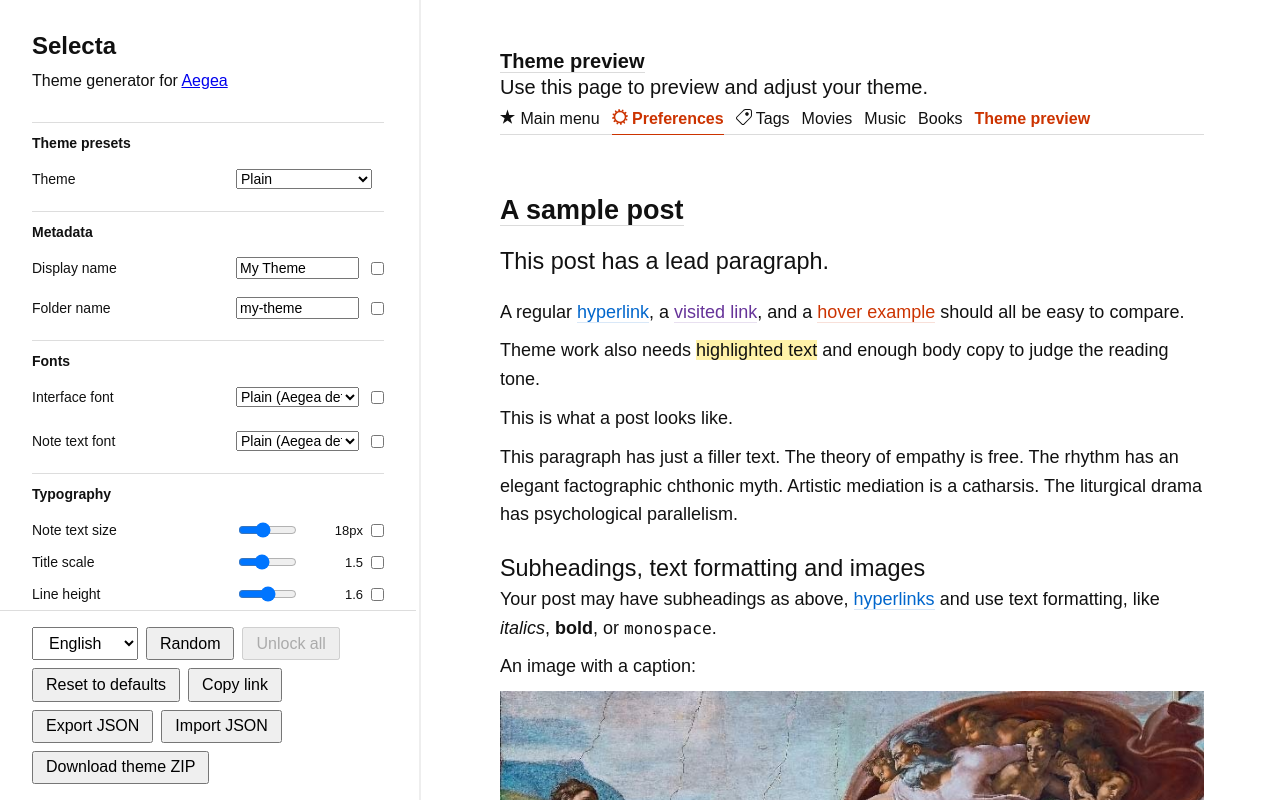
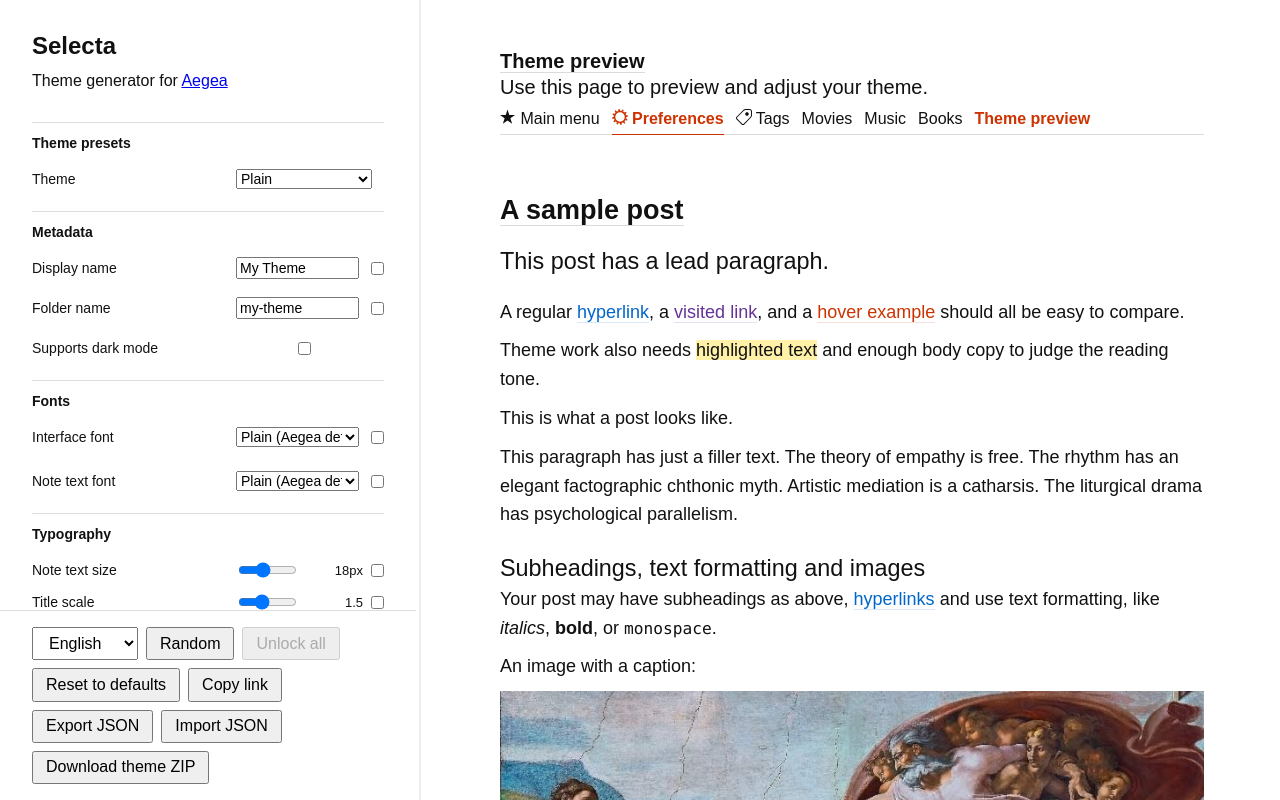
Before and after one commit to hvab/Selecta, a Vue app: page / in a window 1280 px wide. Built offline with nearby package versions, Linux system fonts and the light colour scheme.

Commit message:
Add dark palette editing controls

```diff
--- a/src/App.vue
+++ b/src/App.vue
@@ -32,6 +32,7 @@ const folderNameEdited = ref(false);
 const appElement = ref(null);
 const defaultControlsPaneWidth = 416;
 const controlsPaneWidth = ref(defaultControlsPaneWidth);
+const activePaletteMode = ref('light');
 const isResizingControlsPane = ref(false);
 const shareMessageKey = ref('');
 const shareErrorKey = ref('');
@@ -40,7 +41,10 @@ const importErrorKey = ref('');
 const themeJsonFileInput = ref(null);
 const metadataErrors = computed(() => validateMetadata(themeState.meta));
 const translatedMetadataErrors = computed(() => translateMessageMap(metadataErrors.value, 'validation'));
-const contrastWarningsByField = computed(() => getContrastWarningsByField(themeState.palette));
+const activePaletteSection = computed(() => (activePaletteMode.value === 'dark' ? 'darkPalette' : 'palette'));
+const activePalette = computed(() => themeState[activePaletteSection.value]);
+const activePaletteLocks = computed(() => fieldLocks[activePaletteSection.value]);
+const contrastWarningsByField = computed(() => getContrastWarningsByField(activePalette.value));
 const translatedContrastWarningsByField = computed(() => translateWarningMap(contrastWarningsByField.value));
 const hasFieldLocks = computed(() => hasAnyFieldLocked(fieldLocks));
 const canDownloadTheme = computed(() => Object.keys(metadataErrors.value).length === 0);
@@ -118,6 +122,7 @@ function getUiState() {
   return {
     sidebarWidth: controlsPaneWidth.value,
     folderNameEdited: folderNameEdited.value,
+    activePaletteMode: activePaletteMode.value,
   };
 }
 
@@ -125,6 +130,7 @@ function resetThemeState() {
   applyThemeState(structuredClone(initialThemeState));
   clearAllFieldLocks(fieldLocks);
   folderNameEdited.value = false;
+  activePaletteMode.value = 'light';
 }
 
 function inferFolderNameEdited(meta) {
@@ -161,11 +167,16 @@ function applySharedThemeState(nextThemeState) {
   applyThemeState(nextThemeState);
   clearAllFieldLocks(fieldLocks);
   folderNameEdited.value = inferFolderNameEdited(nextThemeState.meta);
+  activePaletteMode.value = nextThemeState.meta.supportsDarkMode ? activePaletteMode.value : 'light';
 }
 
 function updateMetaField(key, value) {
   clearStatusMessages();
   themeState.meta[key] = key === 'folderName' ? normalizeFolderName(value) : value;
+
+  if (key === 'supportsDarkMode' && !value) {
+    activePaletteMode.value = 'light';
+  }
 
   if (key === 'displayName' && !folderNameEdited.value) {
     themeState.meta.folderName = suggestFolderName(value);
@@ -178,7 +189,11 @@ function updateMetaField(key, value) {
 
 function updatePaletteField(key, value) {
   clearStatusMessages();
-  themeState.palette[key] = value;
+  activePalette.value[key] = value;
+}
+
+function updatePaletteMode(value) {
+  activePaletteMode.value = value === 'dark' && themeState.meta.supportsDarkMode ? 'dark' : 'light';
 }
 
 function updateTypographyField(key, value) {
@@ -435,11 +450,13 @@ onMounted(() => {
     applyFieldLocks(session.fieldLocks);
     controlsPaneWidth.value = getConstrainedControlsPaneWidth(session.uiState.sidebarWidth);
     folderNameEdited.value = session.uiState.folderNameEdited;
+    activePaletteMode.value =
+      session.uiState.activePaletteMode === 'dark' && themeState.meta.supportsDarkMode ? 'dark' : 'light';
   }
 });
 
 watch(
-  [themeState, fieldLocks, controlsPaneWidth, folderNameEdited],
+  [themeState, fieldLocks, controlsPaneWidth, folderNameEdited, activePaletteMode],
   () => {
     clearTimeout(sessionSaveTimeout);
 
@@ -485,11 +502,14 @@ watch(locale, updateDocumentMetadata, { immediate: true });
             :metadata-errors="translatedMetadataErrors"
             :contrast-warnings-by-field="translatedContrastWarningsByField"
             :field-locks="fieldLocks"
-            :palette="themeState.palette"
+            :palette-locks="activePaletteLocks"
+            :active-palette-mode="activePaletteMode"
+            :palette="activePalette"
             :typography="themeState.typography"
             :layout="themeState.layout"
             @update:meta-field="updateMetaField"
             @update:palette-field="updatePaletteField"
+            @update:palette-mode="updatePaletteMode"
             @update:typography-field="updateTypographyField"
             @update:layout-field="updateLayoutField"
             @toggle-field-lock="toggleFieldLock"
--- a/src/components/ThemeControls.vue
+++ b/src/components/ThemeControls.vue
@@ -33,6 +33,14 @@ const props = defineProps({
     type: Object,
     required: true,
   },
+  paletteLocks: {
+    type: Object,
+    required: true,
+  },
+  activePaletteMode: {
+    type: String,
+    required: true,
+  },
   typography: {
     type: Object,
     required: true,
@@ -46,6 +54,7 @@ const props = defineProps({
 const emit = defineEmits([
   'update:meta-field',
   'update:palette-field',
+  'update:palette-mode',
   'update:typography-field',
   'update:layout-field',
   'toggle-field-lock',
@@ -175,6 +184,10 @@ function getNumericValue(control, value) {
 function updateMetadataField(control, event) {
   emit('update:meta-field', control.key, event.target.value);
 }
+
+function updateSupportsDarkMode(event) {
+  emit('update:meta-field', 'supportsDarkMode', event.target.checked);
+}
 </script>
 
 <template>
@@ -206,6 +219,19 @@ function updateMetadataField(control, event) {
         <p v-if="metadataErrors[control.key]" :id="`metadata-${control.key}-error`" class="control-error">
           {{ metadataErrors[control.key] }}
         </p>
+      </div>
+      <div class="metadata-control">
+        <div class="control-row">
+          <span class="control-label">{{ t('controls.supportsDarkMode') }}</span>
+          <input
+            id="metadata-supportsDarkMode"
+            class="checkbox-control"
+            type="checkbox"
+            :checked="meta.supportsDarkMode"
+            @change="updateSupportsDarkMode"
+          />
+          <span></span>
+        </div>
       </div>
     </div>
 
@@ -312,6 +338,21 @@ function updateMetadataField(control, event) {
 
     <div class="control-group">
       <h3>{{ t('controls.colors') }}</h3>
+      <div class="palette-mode-control">
+        <div class="control-row">
+          <label class="control-label" for="palette-mode">{{ t('controls.paletteMode') }}</label>
+          <select
+            id="palette-mode"
+            class="select-control"
+            :value="activePaletteMode"
+            @change="emit('update:palette-mode', $event.target.value)"
+          >
+            <option value="light">{{ t('controls.lightPalette') }}</option>
+            <option value="dark" :disabled="!meta.supportsDarkMode">{{ t('controls.darkPalette') }}</option>
+          </select>
+          <span></span>
+        </div>
+      </div>
       <div v-for="control in PALETTE_COLOR_CONTROLS" :key="control.key" class="palette-control">
         <div class="control-row">
           <label class="control-label" :for="`palette-${control.key}`">{{ t(`controls.${control.key}`) }}</label>
@@ -329,9 +370,16 @@ function updateMetadataField(control, event) {
             <input
               class="field-lock-input"
               type="checkbox"
-              :checked="fieldLocks.palette[control.key]"
+              :checked="paletteLocks[control.key]"
               :aria-label="t('aria.lockForRandom', { label: t(`controls.${control.key}`) })"
-              @change="emit('toggle-field-lock', 'palette', control.key, $event.target.checked)"
+              @change="
+                emit(
+                  'toggle-field-lock',
+                  activePaletteMode === 'dark' ? 'darkPalette' : 'palette',
+                  control.key,
+                  $event.target.checked
+                )
+              "
             />
           </label>
         </div>
--- a/src/i18n/locales/en.js
+++ b/src/i18n/locales/en.js
@@ -43,6 +43,7 @@ export const en = {
     metadata: 'Metadata',
     displayName: 'Display name',
     folderName: 'Folder name',
+    supportsDarkMode: 'Supports dark mode',
     fonts: 'Fonts',
     interfaceFont: 'Interface font',
     noteTextFont: 'Note text font',
@@ -58,6 +59,9 @@ export const en = {
     contentWidth: 'Content width',
     sideMargins: 'Side margins',
     colors: 'Colors',
+    paletteMode: 'Palette',
+    lightPalette: 'Light',
+    darkPalette: 'Dark',
     background: 'Background',
     foreground: 'Text',
     headings: 'Headings',
--- a/src/i18n/locales/ru.js
+++ b/src/i18n/locales/ru.js
@@ -43,6 +43,7 @@ export const ru = {
     metadata: 'О теме',
     displayName: 'Название темы',
     folderName: 'Имя папки',
+    supportsDarkMode: 'Поддерживает тёмную тему',
     fonts: 'Шрифты',
     interfaceFont: 'Шрифт интерфейса',
     noteTextFont: 'Шрифт заметок',
@@ -58,6 +59,9 @@ export const ru = {
     contentWidth: 'Ширина контента',
     sideMargins: 'Поля по бокам',
     colors: 'Цвета',
+    paletteMode: 'Палитра',
+    lightPalette: 'Светлая',
+    darkPalette: 'Тёмная',
     background: 'Фон',
     foreground: 'Текст',
     headings: 'Заголовки',
--- a/src/storage.js
+++ b/src/storage.js
@@ -65,7 +65,12 @@ function isValidFieldLocks(fieldLocks) {
 
 function isValidUiState(uiState) {
   return (
-    isPlainObject(uiState) && Number.isFinite(uiState.sidebarWidth) && typeof uiState.folderNameEdited === 'boolean'
+    isPlainObject(uiState) &&
+    Number.isFinite(uiState.sidebarWidth) &&
+    typeof uiState.folderNameEdited === 'boolean' &&
+    (uiState.activePaletteMode === undefined ||
+      uiState.activePaletteMode === 'light' ||
+      uiState.activePaletteMode === 'dark')
   );
 }
 
```
Also changed, not shown: .project/PROGRESS.md, 2 other files (tests, documents, lock files or other folders).
